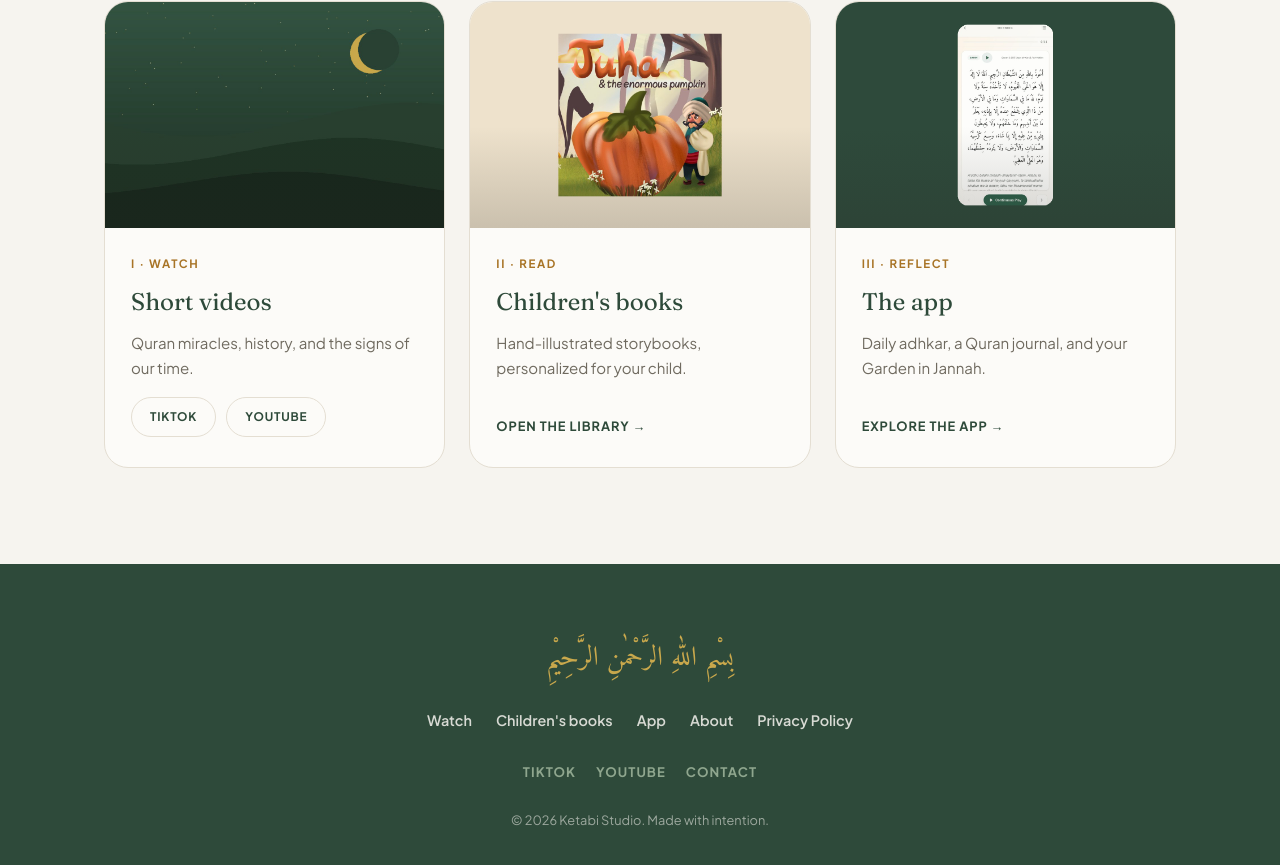
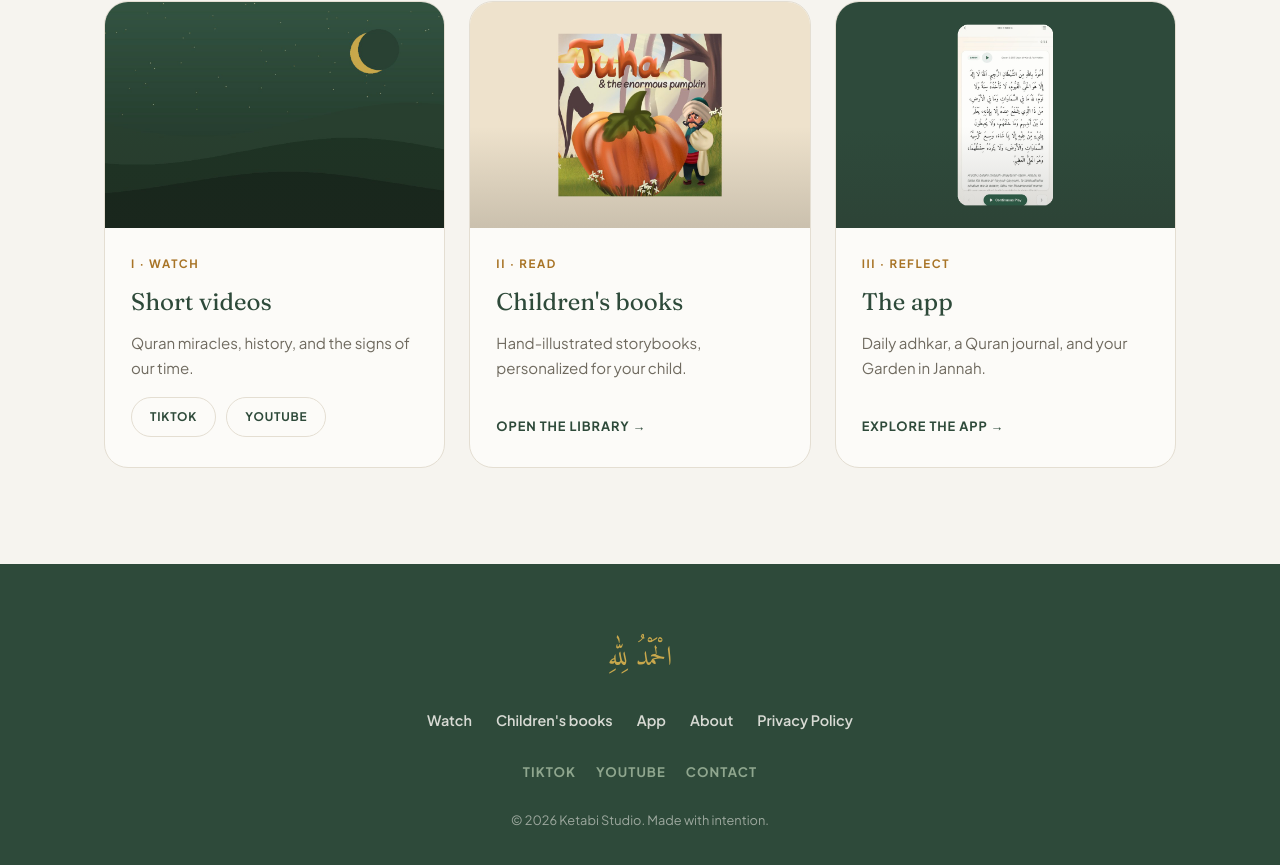
Before and after one commit to azizsophia/Ketabistudio-web, a Next.js app: page / in a window 1280 px wide. Shown: the part 681-1546 px from the top of the page. Built offline with nearby package versions, Linux system fonts and the light colour scheme.

Commit message:
Footer Arabic: Alhamdulillah (closing praise to bookend the opening bismillah)

```diff
--- a/components/Footer.tsx
+++ b/components/Footer.tsx
@@ -6,7 +6,7 @@ export default function Footer() {
     <footer className={styles.footer}>
       <div className={`wrap ${styles.inner}`}>
         <p className={`arabic ${styles.bismillah}`}>
-          بِسْمِ اللّٰهِ الرَّحْمٰنِ الرَّحِيْمِ
+          الْحَمْدُ لِلّٰهِ
         </p>
         <nav className={styles.links} aria-label="Footer">
           <Link href="/#watch">Watch</Link>
```
